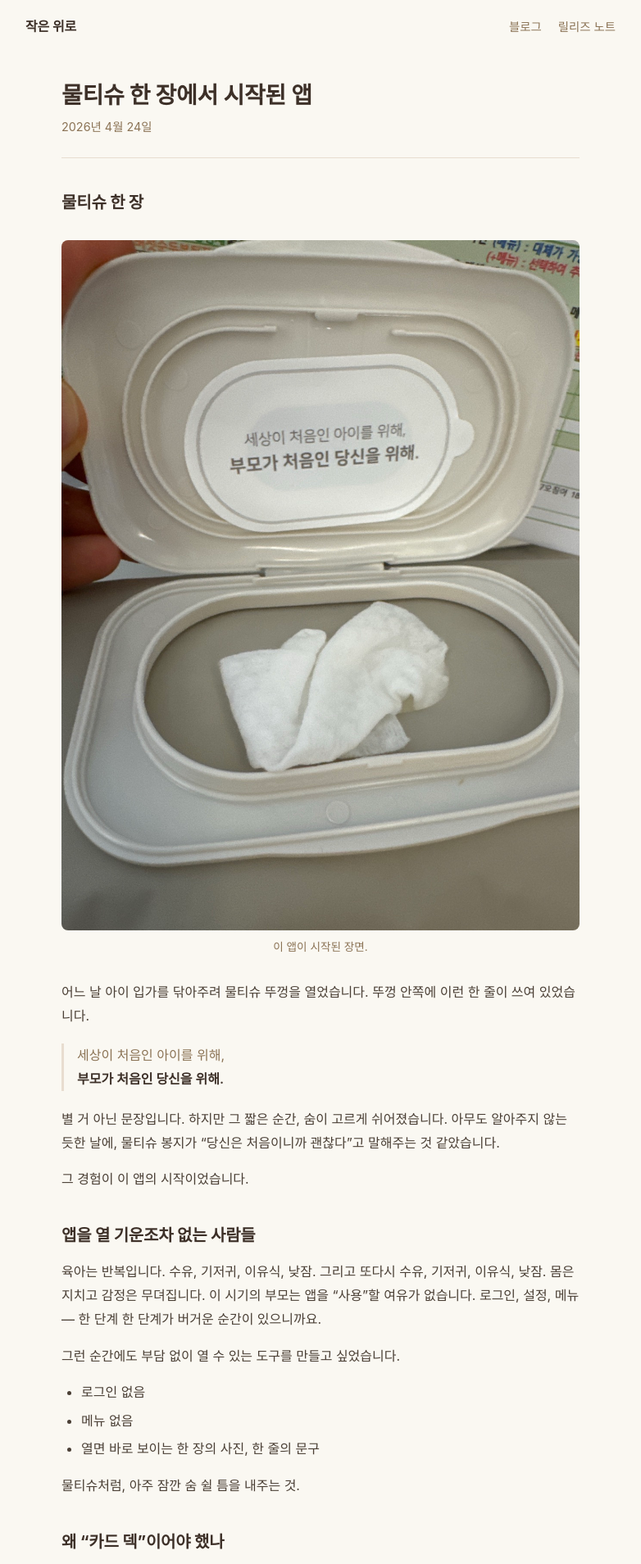
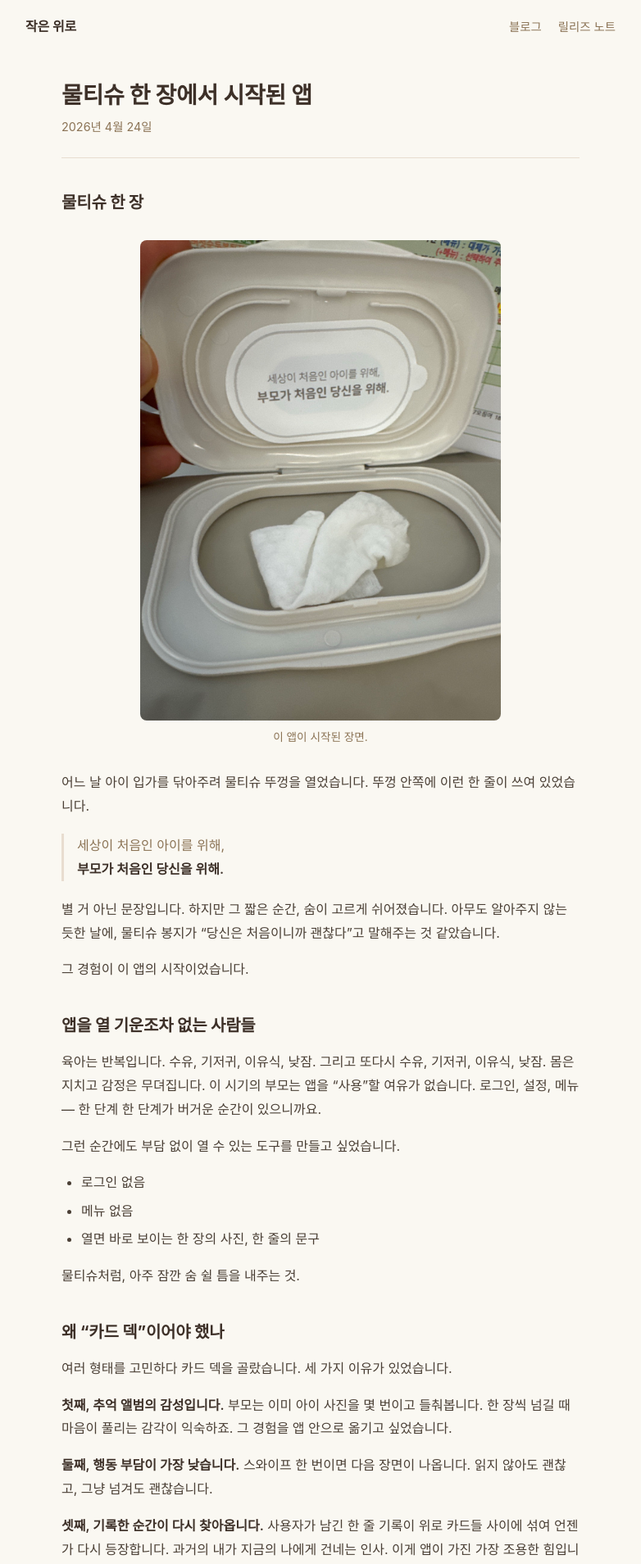
Before and after one commit to soulwawa/tinymoments.site, a Jekyll site: the page built from _posts/2026-04-24-why-tiny-moments.md, in a window 1280 px wide. Shown: the top 1908 px of the page at 82% size, without its empty margins (249-1031 px from the left). Built offline with Jekyll 4.4.1, drawn with Linux system fonts in a browser that asks for light colours.

Commit message:
style: 블로그 이미지 크기 축소 (figure max-width 440px, 중앙 정렬)
Co-Authored-By: Claude Opus 4.7 <noreply@anthropic.com>

```diff
--- a/assets/css/main.css
+++ b/assets/css/main.css
@@ -260,14 +260,16 @@ main {
     max-width: 100%;
     height: auto;
     border-radius: 8px;
-    margin: 1.5rem 0;
+    margin: 1.5rem auto;
     display: block;
 }
 .post-content figure {
-    margin: 1.75rem 0;
+    margin: 1.75rem auto;
+    max-width: 440px;
 }
 .post-content figure img {
     margin: 0;
+    width: 100%;
 }
 .post-content figcaption {
     font-size: 0.85rem;
```
